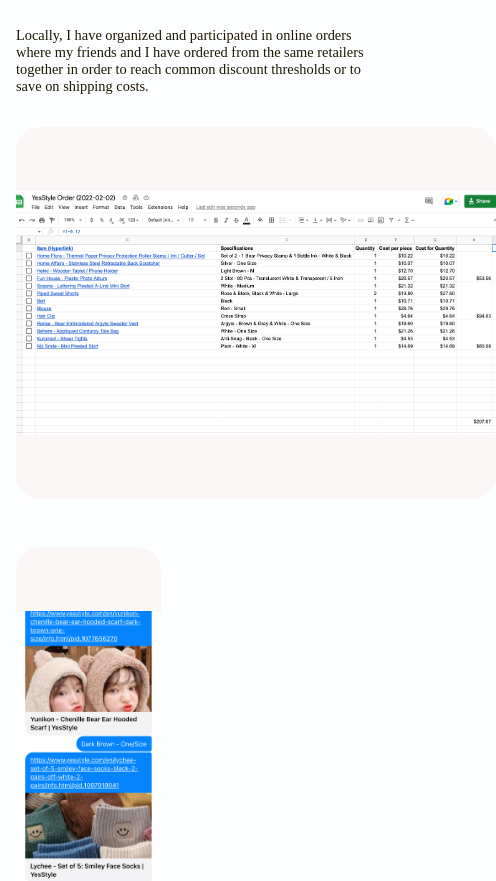
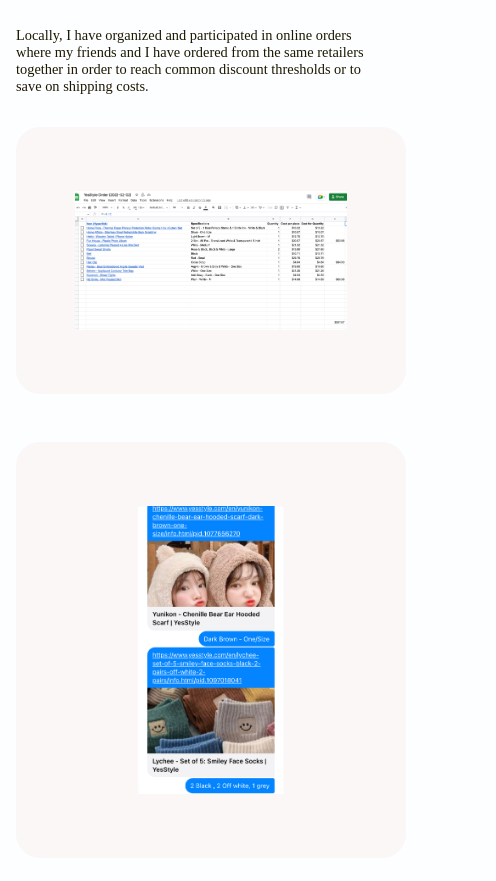
Before and after one commit to nethen/new_portfolio, a React (Create React App) app: page /boxpals in a window 390 px wide. Shown: the part 2120-3001 px from the top of the page, 496 px wide, since content can reach past the window. Built offline with nearby package versions, Linux system fonts and the light colour scheme.

Commit message:
mobile image styling

```diff
--- a/src/pages/Boxpals/boxpals.scss
+++ b/src/pages/Boxpals/boxpals.scss
@@ -30,20 +30,23 @@
   }
 
   &__bg {
-    width: fit-content;
+    width: 100%;
     flex-grow: 1;
     background-color: #faf7f6;
     @include flex-column;
     align-items: center;
     justify-content: center;
-    padding: 4rem 0;
+    padding: 4rem 1rem;
     border-radius: 24px;
     margin-bottom: 2rem;
+
+    @include breakpoint-min-size($desktop) {
+      width: fit-content;
+    }
 
     &-max {
       width: 100%;
       @include flex-column;
-
       background-color: #faf7f6;
       align-items: center;
       justify-content: center;
@@ -90,7 +93,11 @@
   }
 
   &__images {
-    max-width: 30rem;
+    max-width: 17rem;
+
+    @include breakpoint-min-size($desktop) {
+      max-width: 30rem;
+    }
 
     &-tall {
       max-height: 18rem;
```
